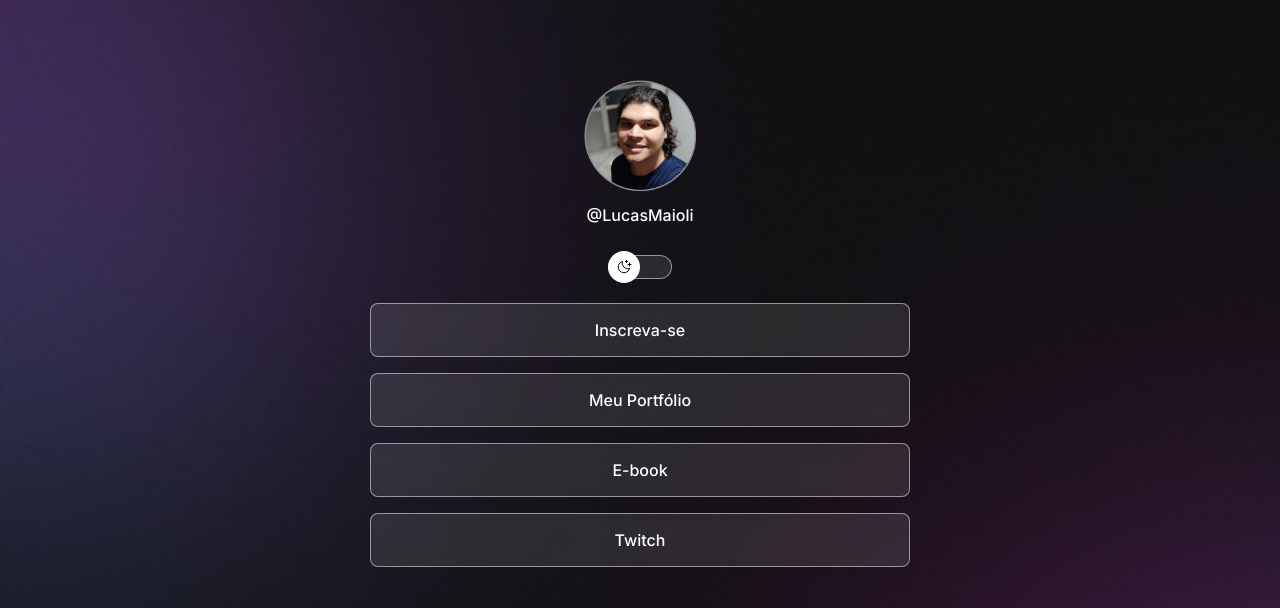
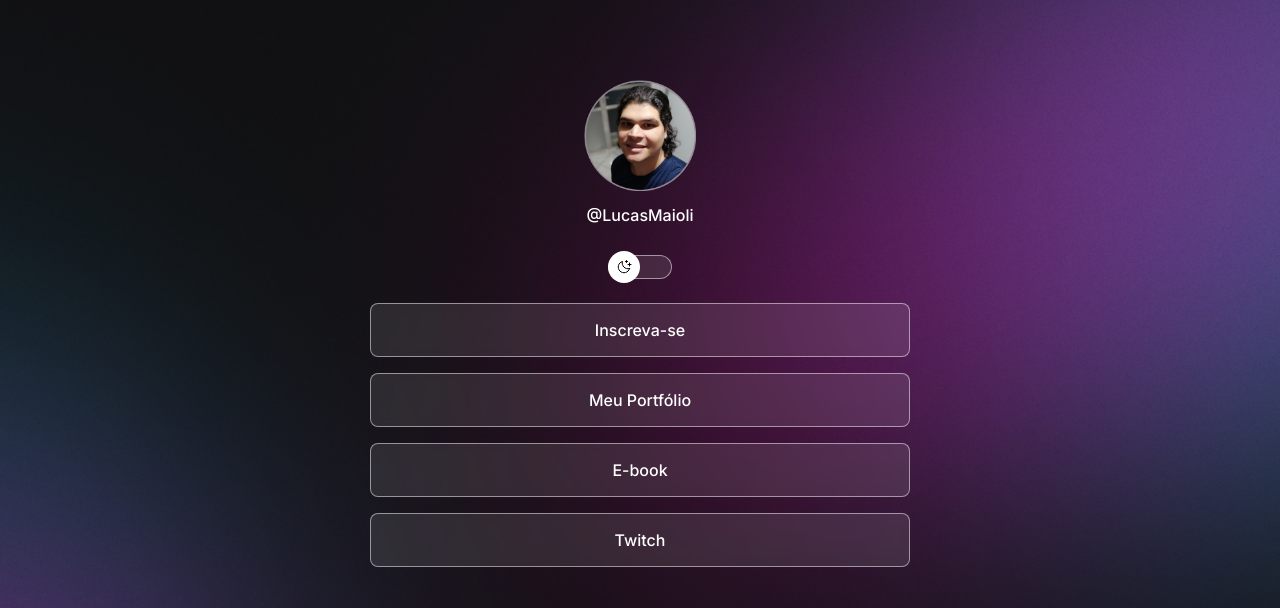
Before and after one commit to Lucas-Maioli/Devlinks, a plain HTML site: page index.html in a window 1280 px wide. Shown: the top 608 px of the page. Drawn offline with nearby package versions, Linux system fonts and the light colour scheme.

Commit message:
mudança no background a partir de media querys

```diff
--- a/style.css
+++ b/style.css
@@ -37,6 +37,7 @@ body{
   background-position: top center;
   background-size: cover;
   color: var(--text-color);
+  height: 100vh;
 }
 
 #container{
@@ -152,3 +153,13 @@ footer{
   text-align: center;
   font-size: 14px;
 }
+
+@media (min-width: 700px){
+  :root{
+    --bg-url: url(./assets/desktop-dark.jpg);
+  }
+
+  .light{
+    --bg-url: url(./assets/desktop-light.jpg);
+  }
+}
```
